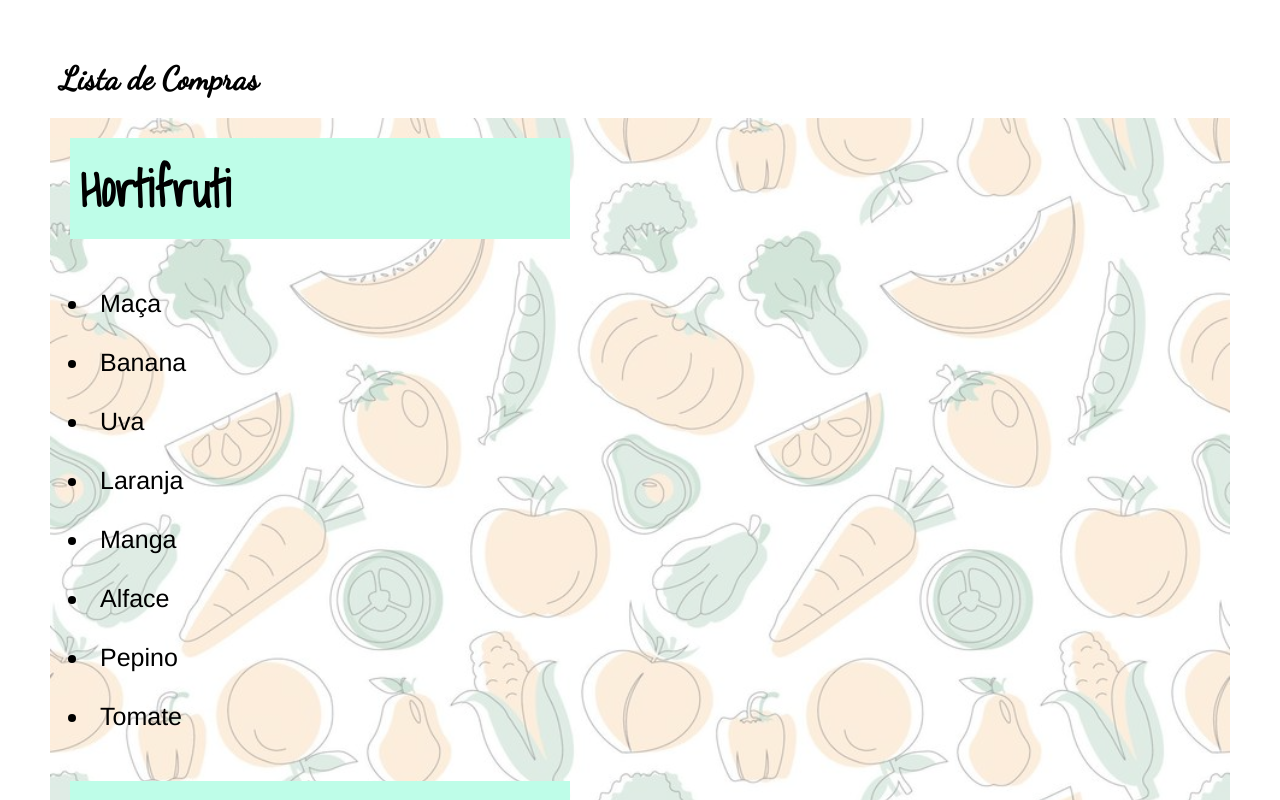
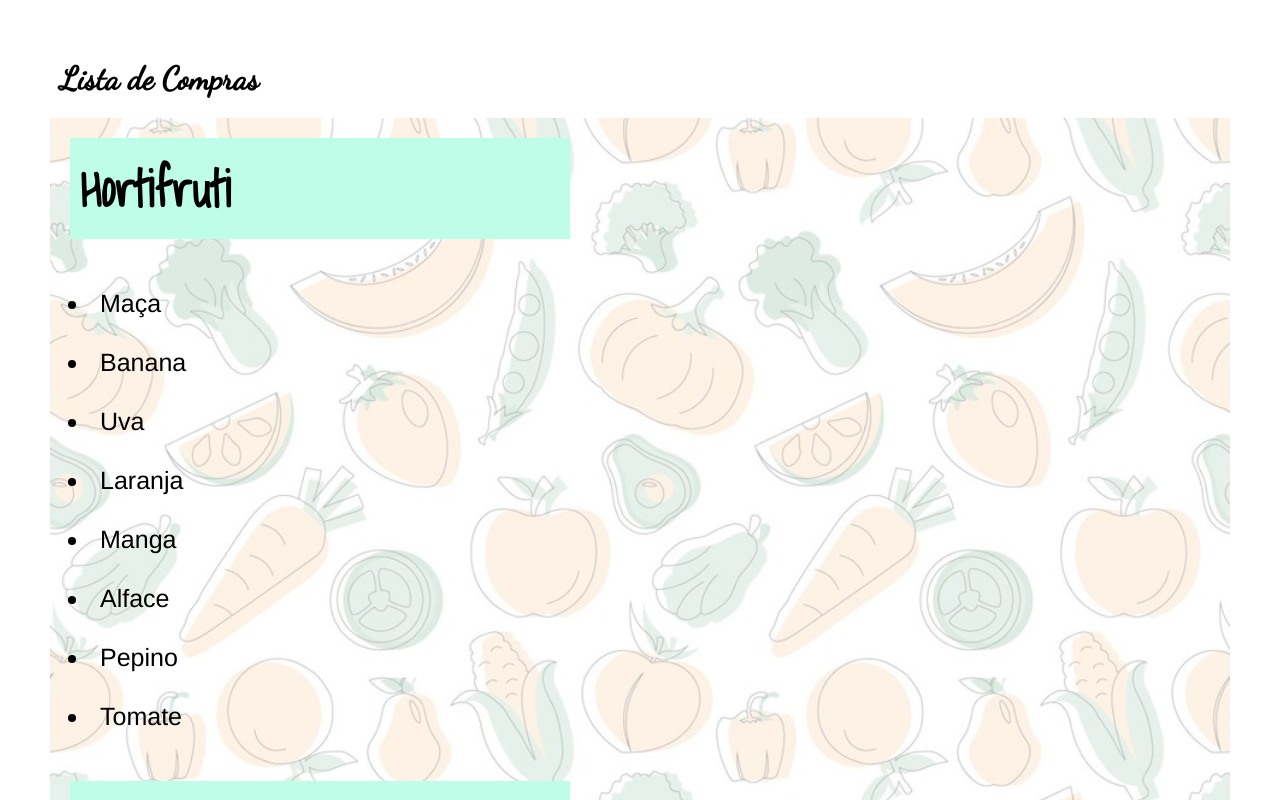
Before and after one commit to GabriellaFsena/listas-ul, a plain HTML site: page index.html in a window 1280 px wide. Shown: the top 800 px of the page. Drawn offline with Linux system fonts and the light colour scheme.

Commit message:
alterando caminho da imagem de fundo

```diff
--- a/css/style.css
+++ b/css/style.css
@@ -37,13 +37,13 @@ h1 {
 
 .container::before {
     content: "";
- background-image: url('/img/img02.jpg');
+ background-image: url('../img/img02.jpg');
     background-size: contain;
     position: absolute;
     top: 0;
     left: 0;
     width: 100%;
     height: 100%;
-    opacity: 0.4;
+    opacity: 0.3;
     z-index: -1;
 }
```
